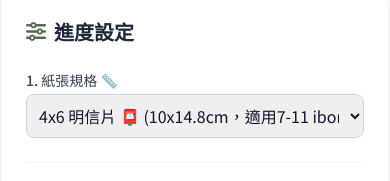
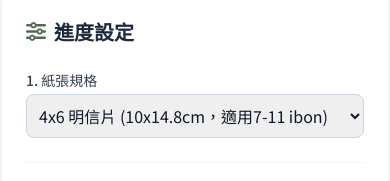
Before and after one commit to Christina-yu-1211/Bible-Plan-Builder, a React (Vite) app: page / in a window 390 px wide. Shown: the part 133-314 px from the top of the page. Built offline with nearby package versions, Linux system fonts and the light colour scheme; a web font is replaced by a local one.

Commit message:
style: remove specific emojis and fix mobile overlap

```diff
--- a/components/ConfigPanel.tsx
+++ b/components/ConfigPanel.tsx
@@ -32,15 +32,15 @@ export const ConfigPanel: React.FC<ConfigPanelProps> = ({ settings, onChange })
 
         {/* 1. Paper Size */}
         <div>
-          <label className="block text-sm font-medium text-slate-700 mb-1">1. 紙張規格 📏</label>
+          <label className="block text-sm font-medium text-slate-700 mb-1">1. 紙張規格</label>
           <select
             className="w-full p-2 border border-slate-300 rounded-lg focus:ring-2 focus:ring-brand-500 outline-none"
             value={settings.paperSize}
             onChange={(e) => handleChange('paperSize', e.target.value)}
           >
-            <option value={PaperSize.P4x6}>4x6 明信片 📮 (10x14.8cm，適用7-11 ibon)</option>
-            <option value={PaperSize.A5}>A5 📖 (14.8x21cm)</option>
-            <option value={PaperSize.A4}>A4 📄 (21x29.7cm)</option>
+            <option value={PaperSize.P4x6}>4x6 明信片 (10x14.8cm，適用7-11 ibon)</option>
+            <option value={PaperSize.A5}>A5 (14.8x21cm)</option>
+            <option value={PaperSize.A4}>A4 (21x29.7cm)</option>
           </select>
         </div>
 
--- a/components/StylePanel.tsx
+++ b/components/StylePanel.tsx
@@ -47,9 +47,9 @@ export const StylePanel: React.FC<StylePanelProps> = ({ style, onChange }) => {
   ];
 
   return (
-    <div className="space-y-6 p-6 bg-white rounded-xl shadow-sm border border-slate-100 h-full overflow-y-auto max-h-[calc(100vh-200px)] no-scrollbar">
+    <div className="space-y-6 p-6 bg-white rounded-xl shadow-sm border border-slate-100 h-full overflow-y-auto max-h-[calc(100vh-200px)] no-scrollbar pb-24">
       <h2 className="text-xl font-bold text-slate-800 flex items-center gap-2">
-        <i className="fas fa-paint-brush text-brand-600"></i> 風格設計 🎨
+        <i className="fas fa-paint-brush text-brand-600"></i> 風格設計
       </h2>
 
       {/* Basic Text Info */}
```
